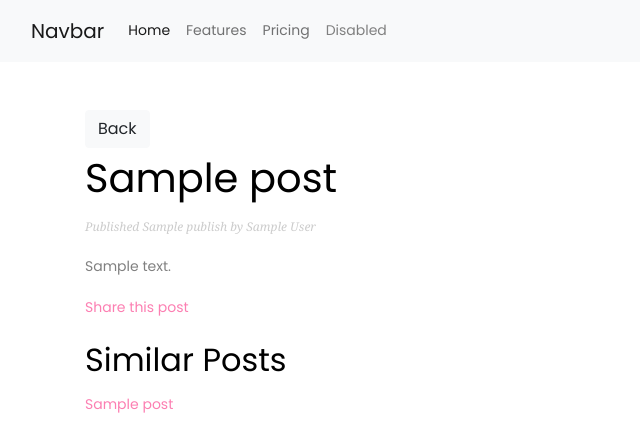
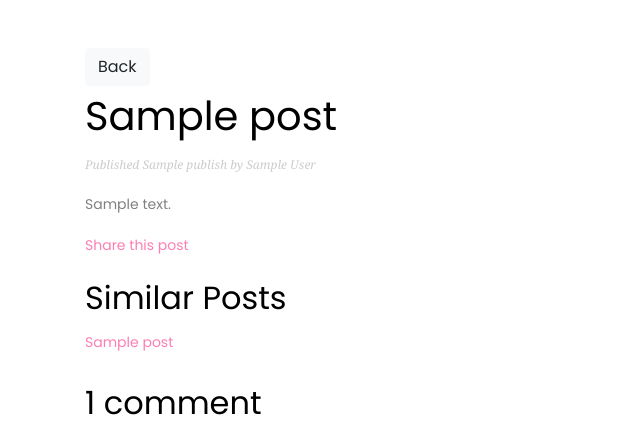
Before and after one commit to TylerDev16/DjangoBlog, a Django app: template blog/templates/blog/post/detail.html in a window 1280 px wide. Shown: the top 424 px of the page, without its empty margins (0-640 px from the left). Run offline with Django 3.2, Linux system fonts and the light colour scheme; the template is opened without the code that fills it: most values are stand-ins (such as "Sample title", 1, 10 or a date in 2020); parts of the project's set-up code (start-up, migrations or seed data) failed here and were passed over; some libraries are stand-ins or nearby versions.

Commit message:
got rid of navbar

```diff
--- a/blog/templates/blog/base.html
+++ b/blog/templates/blog/base.html
@@ -13,30 +13,6 @@
 
 </head>
 <body>
-<nav class="navbar navbar-expand-lg bg-light">
-  <div class="container-fluid">
-    <a class="navbar-brand" href="#">Navbar</a>
-    <button class="navbar-toggler" type="button" data-bs-toggle="collapse" data-bs-target="#navbarNav" aria-controls="navbarNav" aria-expanded="false" aria-label="Toggle navigation">
-      <span class="navbar-toggler-icon"></span>
-    </button>
-    <div class="collapse navbar-collapse" id="navbarNav">
-      <ul class="navbar-nav">
-        <li class="nav-item">
-          <a class="nav-link active" aria-current="page" href="#">Home</a>
-        </li>
-        <li class="nav-item">
-          <a class="nav-link" href="#">Features</a>
-        </li>
-        <li class="nav-item">
-          <a class="nav-link" href="#">Pricing</a>
-        </li>
-        <li class="nav-item">
-          <a class="nav-link disabled">Disabled</a>
-        </li>
-      </ul>
-    </div>
-  </div>
-</nav>
 
 {% block content %}{% endblock %}
 
```
